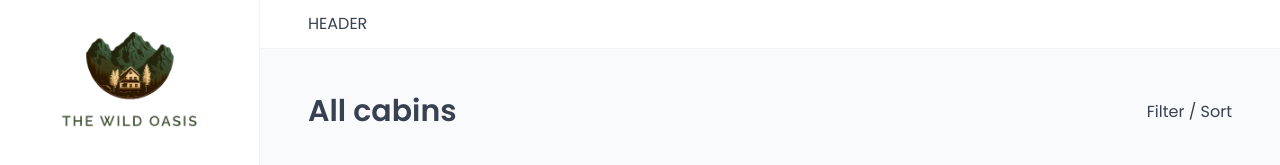
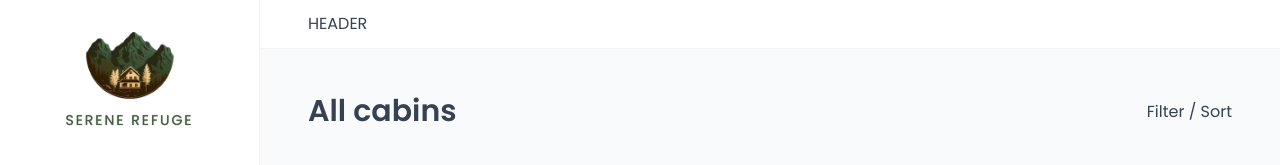
Before and after one commit to osmonoh/serene-refuge, a React (Vite) app: page /cabins in a window 1280 px wide. Shown: the top 165 px of the page. Built offline with nearby package versions, Linux system fonts and the light colour scheme; no server answers; the database is empty; a web font is replaced by a local one.

Commit message:
sync settings update across open windows/tabs, adjust logo

```diff
--- a/src/features/settings/UpdateSettingsForm.jsx
+++ b/src/features/settings/UpdateSettingsForm.jsx
@@ -1,3 +1,4 @@
+import { useForm } from "react-hook-form";
 import { useSettings } from "./useSettings";
 import { useUpdateSetting } from "./useUpdateSetting";
 import Form from "../../ui/Form";
@@ -6,19 +7,19 @@ import Input from "../../ui/Input";
 import Spinner from "../../ui/Spinner";
 
 const UpdateSettingsForm = () => {
-    const {
-        isLoading,
-        error,
-        settings: {
-            maxBookingLength,
-            minBookingLength,
-            maxGuestsPerBooking,
-            breakfastPrice
-        } = {}
-    } = useSettings();
+    const { isLoading, error, settings } = useSettings();
 
     const { isPending: isUpdating, mutate: updateSetting } = useUpdateSetting();
 
+    // Initialize react-hook-form with settings as defaultValues
+    // This will automatically update the form when settings change
+    const { register } = useForm({
+        defaultValues: settings,
+        // This ensures the form updates when settings change
+        values: settings
+    });
+
+    // Handle individual field updates
     const handleUpdate = (e, fieldName) => {
         const { value } = e.target;
 
@@ -35,8 +36,8 @@ const UpdateSettingsForm = () => {
                 <Input
                     type="number"
                     id="min-nights"
-                    defaultValue={minBookingLength}
                     disabled={isUpdating}
+                    {...register("minBookingLength")}
                     onBlur={(e) => handleUpdate(e, "minBookingLength")}
                 />
             </FormRow>
@@ -45,8 +46,8 @@ const UpdateSettingsForm = () => {
                 <Input
                     type="number"
                     id="max-nights"
-                    defaultValue={maxBookingLength}
                     disabled={isUpdating}
+                    {...register("maxBookingLength")}
                     onBlur={(e) => handleUpdate(e, "maxBookingLength")}
                 />
             </FormRow>
@@ -55,8 +56,8 @@ const UpdateSettingsForm = () => {
                 <Input
                     type="number"
                     id="max-guests"
-                    defaultValue={maxGuestsPerBooking}
                     disabled={isUpdating}
+                    {...register("maxGuestsPerBooking")}
                     onBlur={(e) => handleUpdate(e, "maxGuestsPerBooking")}
                 />
             </FormRow>
@@ -65,8 +66,8 @@ const UpdateSettingsForm = () => {
                 <Input
                     type="number"
                     id="breakfast-price"
-                    defaultValue={breakfastPrice}
                     disabled={isUpdating}
+                    {...register("breakfastPrice")}
                     onBlur={(e) => handleUpdate(e, "breakfastPrice")}
                 />
             </FormRow>
--- a/src/ui/Logo.jsx
+++ b/src/ui/Logo.jsx
@@ -4,32 +4,33 @@ const StyledLogo = styled.div`
     text-align: center;
 `;
 
+// const Img = styled.img`
+//     height: 9.6rem;
+//     width: auto;
+// `;
+
 const Img = styled.img`
-    height: 9.6rem;
+    display: block;
+    margin: 0 auto 0.4rem;
+    height: 7.4rem;
     width: auto;
 `;
 
-// const Img = styled.img`
-//     display: block;
-//     margin: 0 auto;
-//     height: 8rem;
-//     width: auto;
-// `;
-
 const Text = styled.p`
     color: #476044;
-    font-size: 1.8rem;
-    font-size: 1.6rem;
-    letter-spacing: 1px;
+    font-size: 1.4rem;
+    /* font-family: Sono; */
+    letter-spacing: 2px;
     text-transform: uppercase;
+    text-shadow: 0 0 1px #476044;
 `;
 
 const Logo = () => {
     return (
         <StyledLogo>
-            <Img src="/logo-light.png" alt="Logo" />
-            {/* <Img src="/logo-light_no-text.png" alt="Logo" /> */}
-            {/* <Text>Serene refuge</Text> */}
+            {/* <Img src="/logo-light.png" alt="Logo" /> */}
+            <Img src="/logo-light_no-text.png" alt="Logo" />
+            <Text>Serene refuge</Text>
         </StyledLogo>
     );
 };
--- a/src/ui/Sidebar.jsx
+++ b/src/ui/Sidebar.jsx
@@ -10,7 +10,8 @@ const StyledSidebar = styled.aside`
     grid-row: 1 / -1;
     display: flex;
     flex-direction: column;
-    gap: 3.2rem;
+    /* gap: 3.2rem; */
+    gap: 3.6rem;
 `;
 
 const Sidebar = () => {
```
